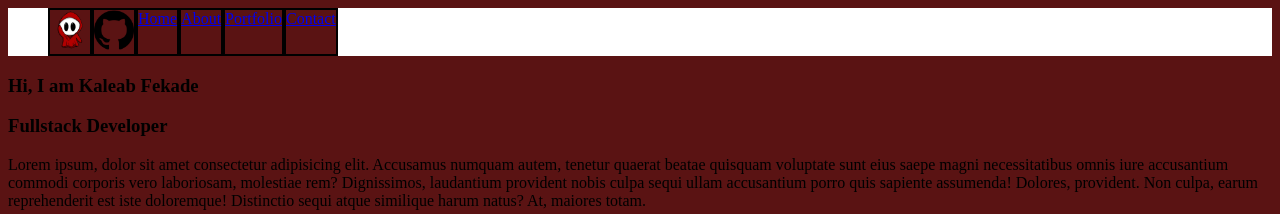
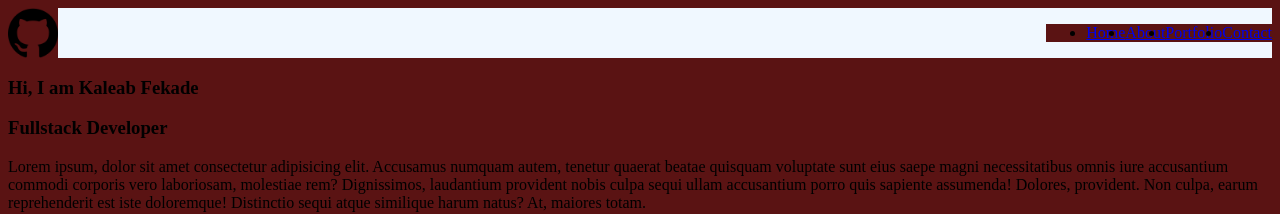
Before and after one commit to goofycode83/Personal-Website2, a plain HTML site: page index.html in a window 1280 px wide. Shown: the top 214 px of the page. Drawn offline with Linux system fonts and the light colour scheme.

```diff
--- a/index.html
+++ b/index.html
@@ -4,14 +4,14 @@
     <link rel="stylesheet" href="style.css">
   </head>
   <body>
-      <nav class="logo">
-        <ul>
-          <li><a href="index.html"><img class="ghost" src="images/nav-logo.webp" alt="nav-logo"></a></li>
-          <li><a href="https://github.com/goofycode83" target="_blank"><img class="git" src="images/git-hub.png" alt="Github"></a></li>
-          <li><a href="index.html">Home</a></li>
-          <li><a href="about.html">About</a></li>
-          <li><a href="portfolio.html">Portfolio</a></li>
-          <li><a href="contact.html">Contact</a></li>
+
+      <nav class="navbar">
+          <a href="https://github.com/goofycode83" class="logo" target="_blank"><img class="git" src="images/git-hub.png" alt="Github"></a>
+        <ul class="nav-links">
+          <li class="nav-items"><a href="index.html">Home</a></li>
+          <li class="nav-items"><a href="about.html">About</a></li>
+          <li class="nav-items"><a href="portfolio.html">Portfolio</a></li>
+          <li class="nav-items"><a href="contact.html">Contact</a></li>
         </ul>
       </nav>
 
--- a/style.css
+++ b/style.css
@@ -5,19 +5,17 @@
 }
 
 /* Nav Bar */
-.logo ul {
+.navbar {
+    background-color: aliceblue;
     display: flex;
-    background-color: white;
-    list-style-type: none;
+    justify-content: space-between;
+    align-items: center;
+}
 
+.nav-links {
+    display: flex;
 }
-ul li {
-    border: 2px solid black;
+
+.navbar .logo .git {
+    height: 50px;
 }
-.logo .ghost {
-    height: 40px;
-}
-ul li .git {
-   height: 40px;
-   order: 3;
-}
```
Also changed, not shown: contact.html (+12 -0 lines).
